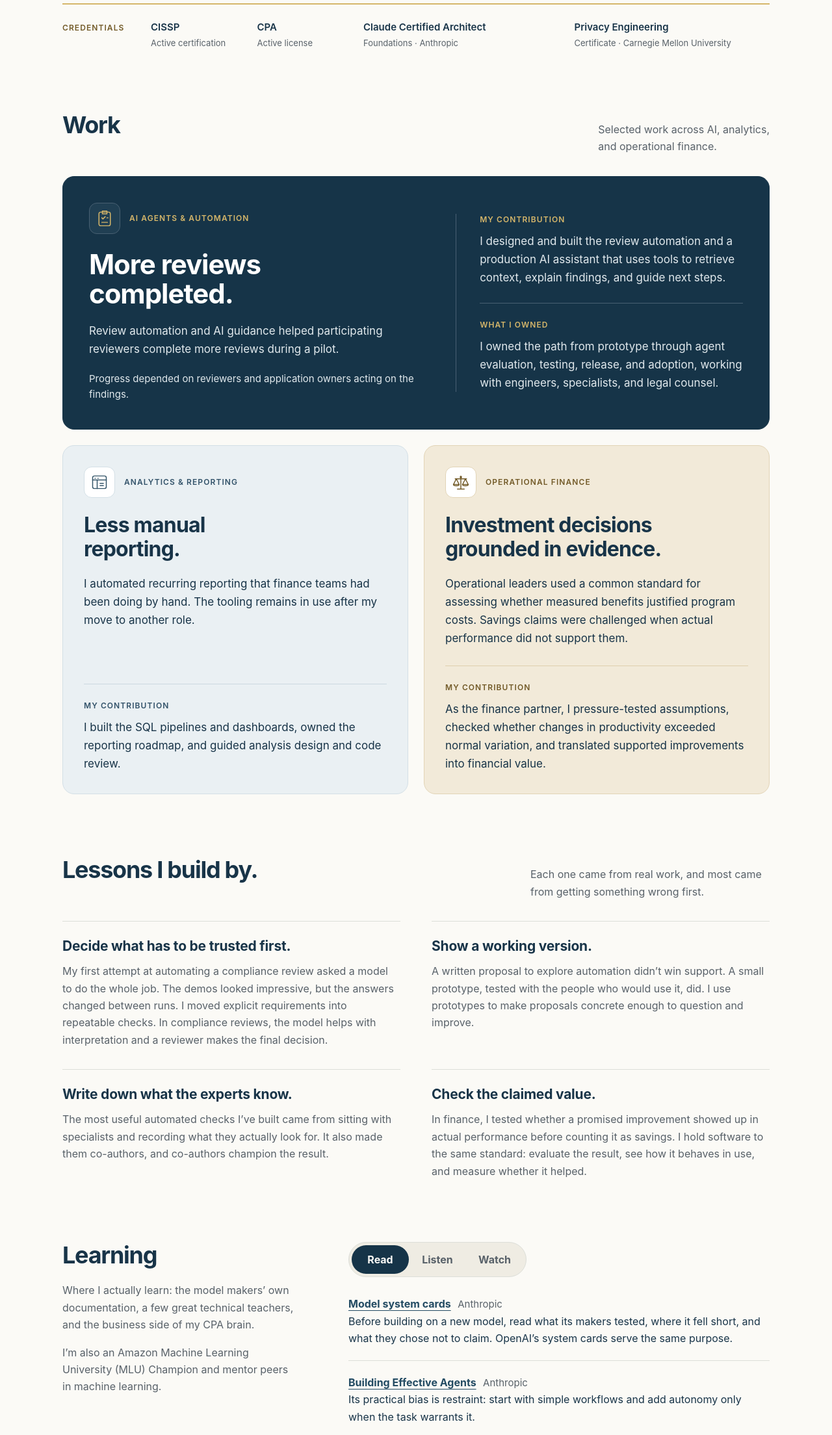
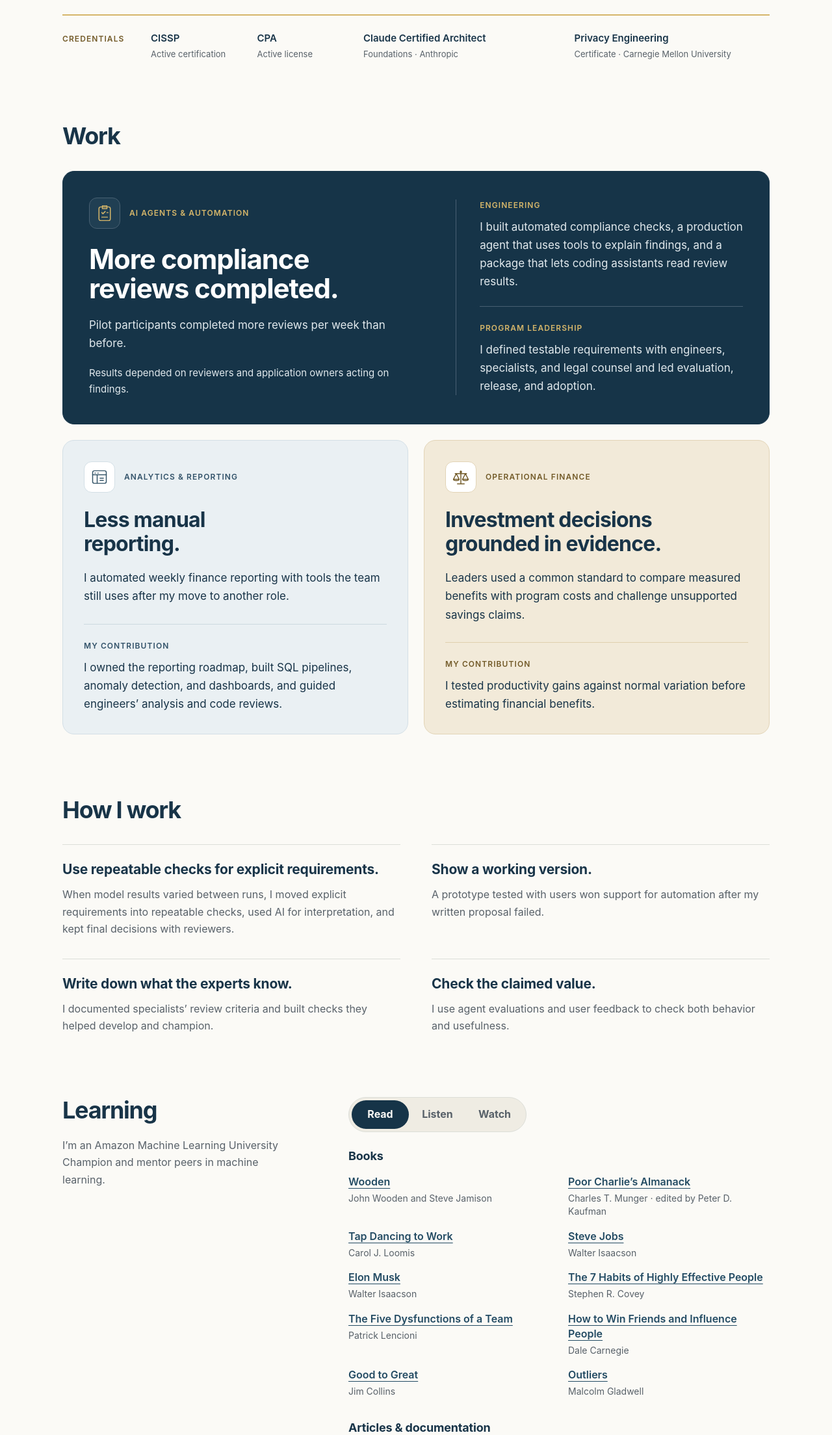
Before and after one commit to lukepionk/lukepionk.com, a website: page site/index.html in a window 1280 px wide. Shown: the part 592-2800 px from the top of the page at 65% size. Drawn offline with Linux system fonts and the light colour scheme.

Commit message:
Tighten website copy and add career and reading context

```diff
--- a/site/index.html
+++ b/site/index.html
@@ -5,15 +5,15 @@
     <meta name="viewport" content="width=device-width, initial-scale=1">
     <meta http-equiv="Content-Security-Policy" content="default-src 'none'; style-src 'self'; img-src 'self'; base-uri 'none'; form-action 'none'">
     <meta name="theme-color" content="#163448">
-    <meta name="description" content="Luke Pionk is a technical program manager who builds AI agents and data systems, from understanding the workflow to writing code, testing, and release.">
+    <meta name="description" content="Luke Pionk, senior technical program manager at Amazon, builds AI agents and data systems and leads software delivery.">
     <meta property="og:type" content="website">
     <meta property="og:title" content="Luke Pionk — AI agents and data systems for work that has to be trusted">
-    <meta property="og:description" content="I turn manual workflows into production tools, from understanding what people need to writing code, testing it, and getting it into use.">
+    <meta property="og:description" content="I build AI agents and data systems and lead software programs from prototype to production.">
     <meta property="og:url" content="https://lukepionk.com/">
     <meta property="og:locale" content="en_US">
     <link rel="canonical" href="https://lukepionk.com/">
     <link rel="icon" href="/favicon.svg?v=44358af8" type="image/svg+xml">
-    <link rel="stylesheet" href="/styles.css?v=fa68bad2">
+    <link rel="stylesheet" href="/styles.css?v=6f64b775">
     <title>Luke Pionk — AI agents and data systems for work that has to be trusted</title>
   </head>
   <body id="top">
@@ -33,10 +33,11 @@
 
     <main id="main" class="shell">
       <section class="hero" aria-labelledby="hero-title">
-        <p class="eyebrow hero-eyebrow">Technical program manager <span aria-hidden="true">/</span> Nashville, Tennessee</p>
+        <p class="eyebrow hero-eyebrow">Senior technical program manager <span aria-hidden="true">/</span> Nashville, Tennessee</p>
         <h1 id="hero-title">I build AI agents and data systems for work that has to be trusted.</h1>
-        <p class="hero-intro">I turn manual workflows into production tools, from understanding what people need to writing code, testing it, and getting it into use. Today, that work includes compliance review automation and the data systems behind it.</p>
-        <p class="hero-background">Now at <strong>Amazon</strong>. Previously <strong>Amazon Web Services</strong>, <strong>Deloitte</strong>, and <strong>PwC</strong>.</p>
+        <p class="hero-intro">I turn finance, operations, and security requirements into software and lead delivery from prototype to production.</p>
+        <p class="hero-background">Now at <strong>Amazon</strong>, including earlier work at <strong>AWS</strong>. Previously <strong>Deloitte</strong> and <strong>PwC</strong>.</p>
+        <p class="hero-background">Earlier internships: <strong>Oak Ridge National Laboratory</strong>, <strong>HCA</strong> in Nashville, <strong>DHG</strong> in Atlanta, and <strong>PwC</strong> in Atlanta.</p>
         <div class="hero-actions">
           <a class="work-link" href="#work">Explore my work <span aria-hidden="true">↓</span></a>
           <p class="hero-links">
@@ -59,7 +60,6 @@
       <section id="work" aria-labelledby="work-title">
         <div class="section-heading">
           <h2 id="work-title">Work</h2>
-          <p>Selected work across AI, analytics,<br class="desktop-break"> and operational finance.</p>
         </div>
         <div class="work-grid">
           <article class="project project-featured">
@@ -68,16 +68,16 @@
                 <span class="project-icon"><svg width="28" height="28" viewBox="0 0 32 32" fill="none" stroke="currentColor" stroke-width="1.7" stroke-linecap="round" stroke-linejoin="round" aria-hidden="true" focusable="false"><rect x="6" y="5" width="20" height="24" rx="3"/><path d="M12 3h8v5h-8zM11 15l2 2 4-4M11 23h10M20 15h2"/></svg></span>
                 <span class="eyebrow">AI agents &amp; automation</span>
               </div>
-              <h3>More reviews completed.</h3>
-              <p>Review automation and AI guidance helped participating reviewers complete more reviews during a pilot.</p>
-              <p class="project-note">Progress depended on reviewers and application owners acting on the findings.</p>
+              <h3>More compliance reviews completed.</h3>
+              <p>Pilot participants completed more reviews per week than before.</p>
+              <p class="project-note">Results depended on reviewers and application owners acting on findings.</p>
             </div>
             <div class="project-contribution">
-              <p class="eyebrow">My contribution</p>
-              <p>I designed and built the review automation and a production AI assistant that uses tools to retrieve context, explain findings, and guide next steps.</p>
+              <p class="eyebrow">Engineering</p>
+              <p>I built automated compliance checks, a production agent that uses tools to explain findings, and a package that lets coding assistants read review results.</p>
               <div class="project-ownership">
-                <p class="eyebrow">What I owned</p>
-                <p>I owned the path from prototype through agent evaluation, testing, release, and adoption, working with engineers, specialists, and legal counsel.</p>
+                <p class="eyebrow">Program leadership</p>
+                <p>I defined testable requirements with engineers, specialists, and legal counsel and led evaluation, release, and adoption.</p>
               </div>
             </div>
           </article>
@@ -87,10 +87,10 @@
               <span class="eyebrow">Analytics &amp; reporting</span>
             </div>
             <h3>Less manual<br class="desktop-break"> reporting.</h3>
-            <p>I automated recurring reporting that finance teams had been doing by hand. The tooling remains in use after my move to another role.</p>
+            <p>I automated weekly finance reporting with tools the team still uses after my move to another role.</p>
             <div class="project-contribution">
               <p class="eyebrow">My contribution</p>
-              <p>I built the SQL pipelines and dashboards, owned the reporting roadmap, and guided analysis design and code review.</p>
+              <p>I owned the reporting roadmap, built SQL pipelines, anomaly detection, and dashboards, and guided engineers&rsquo; analysis and code reviews.</p>
             </div>
           </article>
           <article class="project project-finance">
@@ -99,10 +99,10 @@
               <span class="eyebrow">Operational finance</span>
             </div>
             <h3>Investment decisions<br class="desktop-break"> grounded in evidence.</h3>
-            <p>Operational leaders used a common standard for assessing whether measured benefits justified program costs. Savings claims were challenged when actual performance did not support them.</p>
+            <p>Leaders used a common standard to compare measured benefits with program costs and challenge unsupported savings claims.</p>
             <div class="project-contribution">
               <p class="eyebrow">My contribution</p>
-              <p>As the finance partner, I pressure-tested assumptions, checked whether changes in productivity exceeded normal variation, and translated supported improvements into financial value.</p>
+              <p>I tested productivity gains against normal variation before estimating financial benefits.</p>
             </div>
           </article>
         </div>
@@ -110,25 +110,24 @@
 
       <section id="now" aria-labelledby="now-title">
         <div class="section-heading">
-          <h2 id="now-title">Lessons I build by.</h2>
-          <p>Each one came from real work, and most came from getting something wrong first.</p>
+          <h2 id="now-title">How I work</h2>
         </div>
         <div class="lesson-grid">
           <div class="lesson">
-            <h3>Decide what has to be trusted first.</h3>
-            <p>My first attempt at automating a compliance review asked a model to do the whole job. The demos looked impressive, but the answers changed between runs. I moved explicit requirements into repeatable checks. In compliance reviews, the model helps with interpretation and a reviewer makes the final decision.</p>
+            <h3>Use repeatable checks for explicit requirements.</h3>
+            <p>When model results varied between runs, I moved explicit requirements into repeatable checks, used AI for interpretation, and kept final decisions with reviewers.</p>
           </div>
           <div class="lesson">
             <h3>Show a working version.</h3>
-            <p>A written proposal to explore automation didn&rsquo;t win support. A small prototype, tested with the people who would use it, did. I use prototypes to make proposals concrete enough to question and improve.</p>
+            <p>A prototype tested with users won support for automation after my written proposal failed.</p>
           </div>
           <div class="lesson">
             <h3>Write down what the experts know.</h3>
-            <p>The most useful automated checks I&rsquo;ve built came from sitting with specialists and recording what they actually look for. It also made them co-authors, and co-authors champion the result.</p>
+            <p>I documented specialists&rsquo; review criteria and built checks they helped develop and champion.</p>
           </div>
           <div class="lesson">
             <h3>Check the claimed value.</h3>
-            <p>In finance, I tested whether a promised improvement showed up in actual performance before counting it as savings. I hold software to the same standard: evaluate the result, see how it behaves in use, and measure whether it helped.</p>
+            <p>I use agent evaluations and user feedback to check both behavior and usefulness.</p>
           </div>
         </div>
       </section>
@@ -136,8 +135,7 @@
       <section id="learning" class="learning-section" aria-labelledby="learning-title">
         <div class="learning-intro">
           <h2 id="learning-title">Learning</h2>
-          <p>Where I actually learn: the model makers&rsquo; own documentation, a few great technical teachers, and the business side of my CPA brain.</p>
-          <p>I&rsquo;m also an Amazon Machine Learning University (MLU) Champion and mentor peers in machine learning.</p>
+          <p>I&rsquo;m an Amazon Machine Learning University Champion and mentor peers in machine learning.</p>
         </div>
         <fieldset class="learning-tabs">
           <legend class="visually-hidden">Show</legend>
@@ -149,24 +147,40 @@
             <label for="tab-listen">Listen</label>
             <label for="tab-watch">Watch</label>
           </div>
-          <ul class="resource-list learning-panel panel-read">
-              <li><a href="https://www.anthropic.com/system-cards">Model system cards</a> <span class="meta">Anthropic</span><br>Before building on a new model, read what its makers tested, where it fell short, and what they chose not to claim. OpenAI&rsquo;s system cards serve the same purpose.</li>
-              <li><a href="https://www.anthropic.com/engineering/building-effective-agents">Building Effective Agents</a> <span class="meta">Anthropic</span><br>Its practical bias is restraint: start with simple workflows and add autonomy only when the task warrants it.</li>
-              <li><a href="https://paulgraham.com/ds.html">Do Things That Don’t Scale</a> <span class="meta">Paul Graham</span><br>Its case is to stay close enough to early users that their awkward workarounds reshape what you build.</li>
-          </ul>
+          <div class="learning-panel panel-read">
+            <h3>Books</h3>
+            <ul class="book-list">
+              <li><a class="book-title" href="https://www.amazon.com/dp/0809230410">Wooden</a><span class="meta">John Wooden and Steve Jamison</span></li>
+              <li><a class="book-title" href="https://www.amazon.com/dp/1578645018">Poor Charlie&rsquo;s Almanack</a><span class="meta">Charles T. Munger · edited by Peter D. Kaufman</span></li>
+              <li><a class="book-title" href="https://www.amazon.com/dp/1591845734">Tap Dancing to Work</a><span class="meta">Carol J. Loomis</span></li>
+              <li><a class="book-title" href="https://www.amazon.com/dp/1451648545">Steve Jobs</a><span class="meta">Walter Isaacson</span></li>
+              <li><a class="book-title" href="https://www.amazon.com/dp/1982181281">Elon Musk</a><span class="meta">Walter Isaacson</span></li>
+              <li><a class="book-title" href="https://www.amazon.com/dp/1982137274">The 7 Habits of Highly Effective People</a><span class="meta">Stephen R. Covey</span></li>
+              <li><a class="book-title" href="https://www.amazon.com/dp/0787960756">The Five Dysfunctions of a Team</a><span class="meta">Patrick Lencioni</span></li>
+              <li><a class="book-title" href="https://www.amazon.com/dp/0671027034">How to Win Friends and Influence People</a><span class="meta">Dale Carnegie</span></li>
+              <li><a class="book-title" href="https://www.amazon.com/dp/0066620996">Good to Great</a><span class="meta">Jim Collins</span></li>
+              <li><a class="book-title" href="https://www.amazon.com/dp/0316017930">Outliers</a><span class="meta">Malcolm Gladwell</span></li>
+            </ul>
+            <h3>Articles &amp; documentation</h3>
+            <ul class="resource-list">
+              <li><a href="https://www.anthropic.com/system-cards">Model system cards</a> <span class="meta">Anthropic</span><br>Capability tests, known limitations, and safety evaluations from model developers.</li>
+              <li><a href="https://www.anthropic.com/engineering/building-effective-agents">Building Effective Agents</a> <span class="meta">Anthropic</span><br>Choosing between workflows and autonomous agents.</li>
+              <li><a href="https://paulgraham.com/ds.html">Do Things That Don’t Scale</a> <span class="meta">Paul Graham</span><br>Stay close to early users and let their workarounds shape what you build.</li>
+            </ul>
+          </div>
           <ul class="resource-list learning-panel panel-listen">
-              <li><a href="https://www.acquired.fm/">Acquired</a> <span class="meta">Podcast</span><br>Long histories of how great companies were built, useful for thinking about what makes a business durable.</li>
-              <li><a href="https://www.lennysnewsletter.com/podcast">Lenny&rsquo;s Podcast</a> <span class="meta">Podcast</span><br>Product and growth leaders on how they actually make decisions, with specifics instead of slogans.</li>
-              <li><a href="https://www.npr.org/series/490248027/how-i-built-this">How I Built This</a> <span class="meta">Podcast</span><br>Founders telling how their companies started, including the parts that nearly failed.</li>
-              <li><a href="https://www.nytimes.com/column/the-daily">The Daily</a> <span class="meta">The New York Times</span><br>One news story a day, told in depth.</li>
+              <li><a href="https://www.acquired.fm/">Acquired</a><br>Company histories and the decisions that shaped them.</li>
+              <li><a href="https://www.lennysnewsletter.com/podcast">Lenny&rsquo;s Podcast</a><br>Product and growth leaders explain how they make decisions.</li>
+              <li><a href="https://www.npr.org/series/490248027/how-i-built-this">How I Built This</a><br>Founders on starting and building their companies.</li>
+              <li><a href="https://www.nytimes.com/column/the-daily">The Daily</a> <span class="meta">The New York Times</span><br>Reporting and context on major news stories.</li>
           </ul>
           <ul class="resource-list learning-panel panel-watch">
-              <li><a href="https://www.youtube.com/@AndrejKarpathy">Andrej Karpathy</a> <span class="meta">YouTube</span><br>From-scratch lectures on how language models are actually built, for when an abstraction stops being enough.</li>
-              <li><a href="https://www.youtube.com/@3blue1brown">3Blue1Brown</a> <span class="meta">YouTube</span><br>Visual explanations of neural networks and transformers that make the math feel inspectable.</li>
-              <li><a href="https://www.youtube.com/@anthropic-ai">Anthropic</a> <span class="meta">YouTube</span><br>Talks and explainers from the team building Claude.</li>
-              <li><a href="https://www.youtube.com/@aiDotEngineer">AI Engineer</a> <span class="meta">YouTube</span><br>Conference talks from engineers shipping AI products, with an emphasis on what held up in production.</li>
-              <li><a href="https://www.youtube.com/@nateherk">Nate Herk</a> <span class="meta">YouTube</span><br>Step-by-step builds of AI automations and agents.</li>
-              <li><a href="https://www.youtube.com/@AswathDamodaranonValuation">Aswath Damodaran</a> <span class="meta">YouTube</span><br>An NYU finance professor on valuing a business: tell its story, then test the story with numbers.</li>
+              <li><a href="https://www.youtube.com/@AndrejKarpathy">Andrej Karpathy</a><br>Lectures on building language models from scratch.</li>
+              <li><a href="https://www.youtube.com/@3blue1brown">3Blue1Brown</a><br>Visual explanations of the math behind neural networks and transformers.</li>
+              <li><a href="https://www.youtube.com/@anthropic-ai">Anthropic</a><br>Talks and explainers from the team building Claude.</li>
+              <li><a href="https://www.youtube.com/@aiDotEngineer">AI Engineer</a><br>Engineering talks on building and operating AI systems.</li>
+              <li><a href="https://www.youtube.com/@nateherk">Nate Herk</a><br>Step-by-step builds of AI automations and agents.</li>
+              <li><a href="https://www.youtube.com/@AswathDamodaranonValuation">Aswath Damodaran</a><br>Business valuation through company stories and financial models.</li>
           </ul>
         </fieldset>
       </section>
@@ -174,8 +188,8 @@
       <section id="contact" aria-labelledby="contact-title">
         <div class="contact-panel">
           <div>
-            <h2 id="contact-title">What are you trying to make better?</h2>
-            <p>I enjoy comparing notes on difficult systems, useful technology, and how organizations actually work.</p>
+            <h2 id="contact-title">Let&rsquo;s talk.</h2>
+            <p>I started restaurant work at 15 and have worked as a dishwasher, busser, host, server, and cook.</p>
           </div>
           <address>
             <a class="contact-email" href="mailto:l.a.pionk@gmail.com">l.a.pionk@gmail.com</a>
--- a/site/styles.css
+++ b/site/styles.css
@@ -438,6 +438,20 @@ p { margin: 0 0 16px; }
 }
 
 .learning-panel { display: none; }
+.panel-read > h3 { margin: 24px 0 16px; }
+
+.book-list {
+  display: grid;
+  grid-template-columns: repeat(2, minmax(0, 1fr));
+  gap: 16px 28px;
+  margin: 0 0 32px;
+  padding: 0;
+  list-style: none;
+}
+
+.book-list li { font-size: 16px; line-height: 1.45; }
+.book-title { display: block; font-weight: 600; }
+.book-list .meta { display: block; margin-top: 4px; font-size: 14px; }
 
 #tab-read:checked ~ .panel-read,
 #tab-listen:checked ~ .panel-listen,
@@ -556,6 +570,7 @@ address {
   .contact-panel h2 { font-size: 28px; }
   .contact-email { font-size: 19px; }
   .tab-bar label { min-width: 76px; padding: 0 14px; }
+  .book-list { grid-template-columns: minmax(0, 1fr); }
 }
 
 @media (prefers-reduced-motion: reduce) {
```
Also changed, not shown: docs/design/specs/v3.md (+13 -3 lines), site/404.html (+1 -1 lines), tests/site.spec.js (+3 -3 lines).
